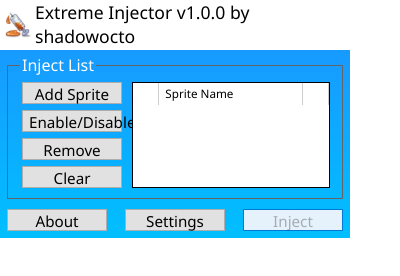
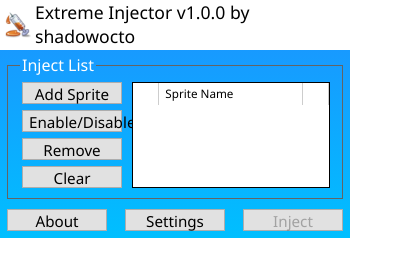
Before and after one commit to shadowocto/ExtremeInjectorScratch, a browser extension: page popup/index.html in a window 400 px wide. In both pictures the pointer is over the button "Inject". Drawn offline with Linux system fonts and the light colour scheme.

Commit message:
Disable hover effect on inactive buttons

```diff
--- a/popup/styles.css
+++ b/popup/styles.css
@@ -23,6 +23,11 @@ button {
 button:hover, input[type=checkbox]:hover {
     background-color: #E5F1FB;
     border-color: #0278D7;
+}
+
+button:hover[disabled] {
+    border: 1px solid #ADADAD;
+    background-color: #E1E1E1;
 }
 
 input[type="checkbox"] {
```
